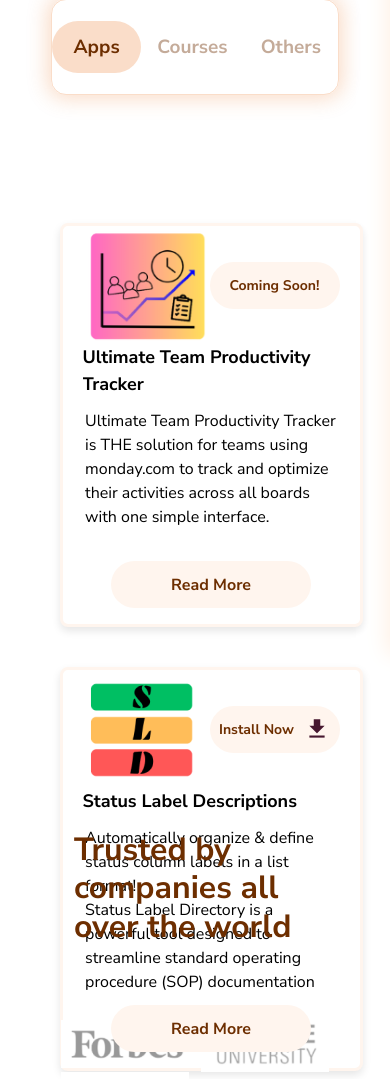
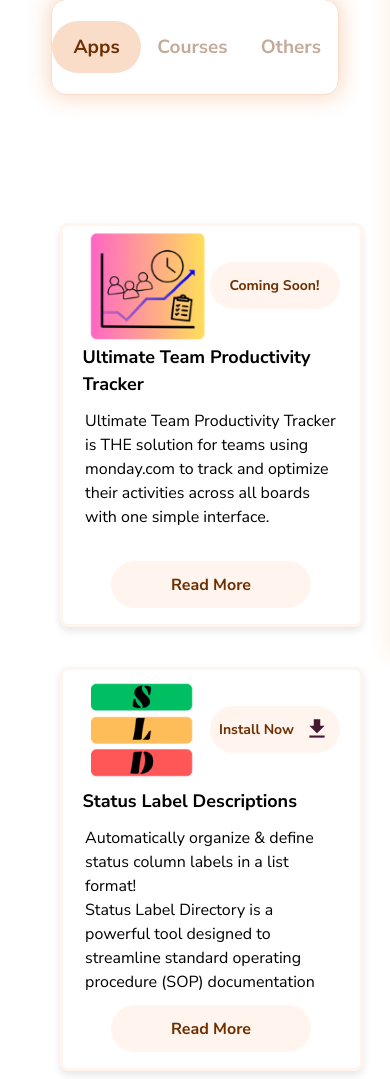
Before and after one commit to Lovely-Solutions-LLC/lswebsite, a plain HTML site: page products.html in a window 390 px wide. Shown: the part 193-1272 px from the top of the page. Drawn offline with nearby package versions, Linux system fonts and the light colour scheme; files whose address does not match are found by name; a web font is replaced by a local one.

Commit message:
Add files via upload

```diff
--- a/style.css
+++ b/style.css
@@ -1732,7 +1732,7 @@
 @media (max-width: 768px) {
   /* Ensure special-brands has enough margin */
   .product-special-brand {
-    margin-bottom: 2rem; /* Add bottom margin */
+    margin-bottom: 20rem; /* Add bottom margin */
   }
 
   /* Ensure special-form has enough margin */
@@ -1743,6 +1743,6 @@
   /* Ensure special-apps has proper padding and margin */
   .special-apps {
     margin-top: 2rem; /* Add top margin to ensure space */
-    padding-bottom: 2rem; /* Add padding at the bottom */
-  }
-}
+    padding-bottom: 20rem; /* Add padding at the bottom */
+  }
+}
```
